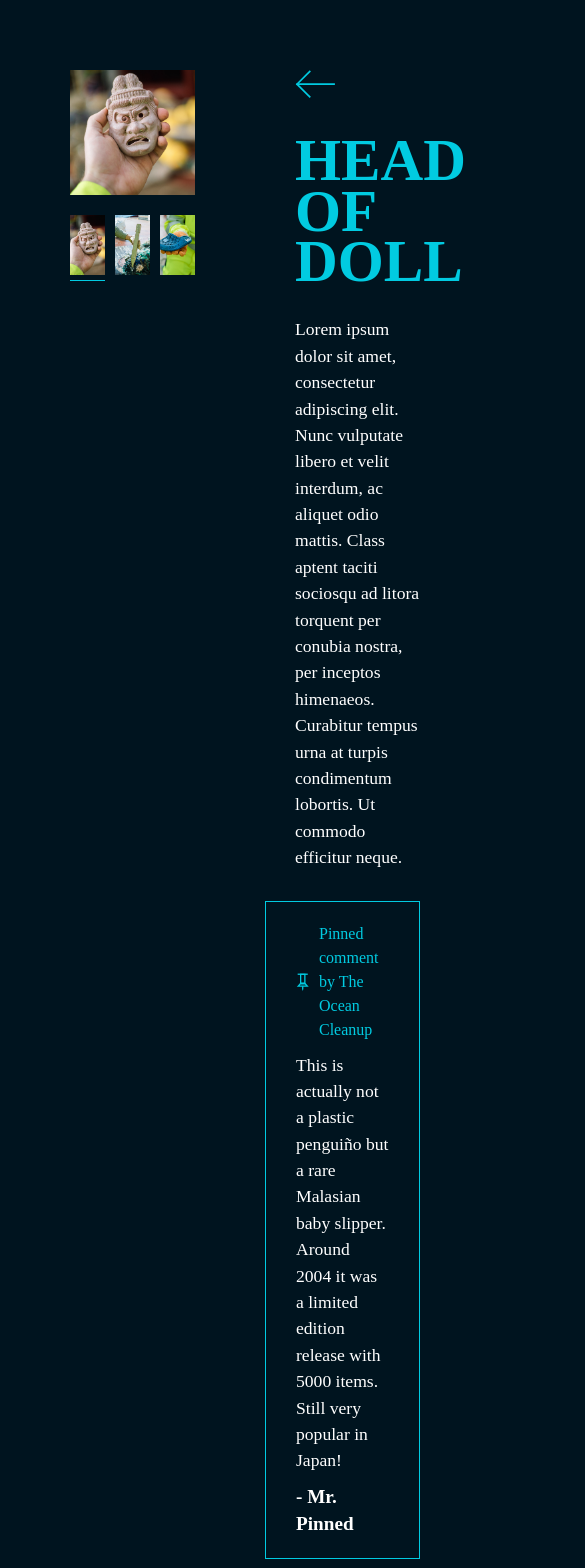
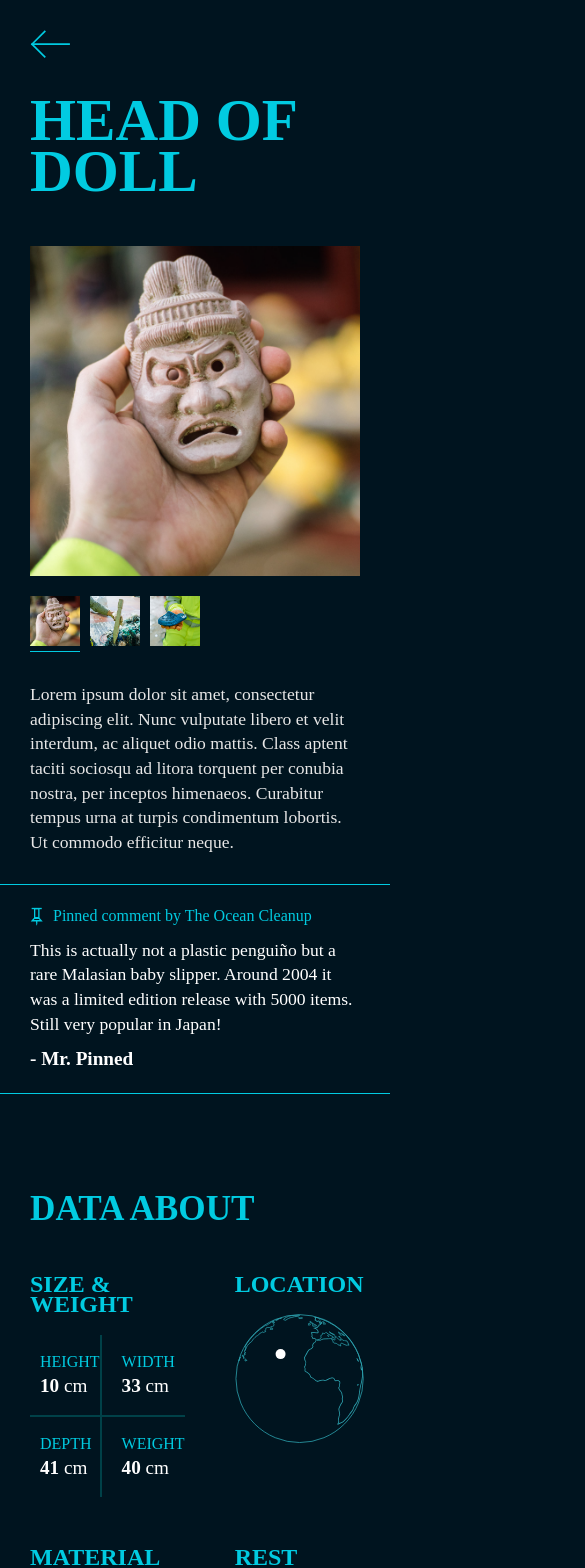
Before and after one commit to teunism/teunis-site, a React app: page /doll-head in a window 390 px wide. Shown: the top 1568 px of the page, 585 px wide, since content can reach past the window. Built offline with nearby package versions, Linux system fonts and the light colour scheme; a web font is replaced by a local one.

Commit message:
Add mobile item page

```diff
--- a/src/components/Molecules/PinnedComment/PinnedComment.scss
+++ b/src/components/Molecules/PinnedComment/PinnedComment.scss
@@ -4,8 +4,14 @@
     @include constrain(small-medium);
     box-sizing: content-box;
     padding: gap(3) gap(4);
-    margin-left: -#{gap(4)};
-    border: 1px solid $blue;
+    margin: 0 -#{gap(4)};
+    border-top: 1px solid $blue;
+    border-bottom: 1px solid $blue;
+
+    @include bp-min(small) {
+        margin-left: -#{gap(4)};
+        border: 1px solid $blue;
+    }
 }
 
 .pinned-comment__supertitle {
--- a/src/components/Templates/GlobeTemplate/GlobeTemplate.scss
+++ b/src/components/Templates/GlobeTemplate/GlobeTemplate.scss
@@ -35,7 +35,6 @@
 /**
  * Mobile globe page
  */
-
 .globe-template--mobile {
     display: block;
     height: auto;
@@ -71,5 +70,8 @@
 .globe-template--mobile .globe-intro__text {
     color: $text-dark;
     font-size: 1rem;
-    line-height: 1.4;
 }
+
+.item-detail-template__intro {
+    color: $off-white;
+}
--- a/src/components/Templates/ItemDetailTemplate/ItemDetailTemplate.js
+++ b/src/components/Templates/ItemDetailTemplate/ItemDetailTemplate.js
@@ -14,20 +14,19 @@ import "./ItemDetailTemplate.scss";
 
 const ItemDetailTemplate = () => {
     const { itemUrl } = useParams();
+
     const item = itemsData.find((item) => item.url == itemUrl);
+    const pinnedComment = item.comments.find((comment) => comment.pinned);
+    const mobileScreen = window.innerWidth < 640;
 
-    const pinnedComment = item.comments.find((comment) => comment.pinned);
+    const classes = mobileScreen
+        ? "item-detail-template item-detail-template--mobile"
+        : "item-detail-template";
 
     return (
-        <div className="item-detail-template">
-            <div className="item-detail-template__images">
-                <div className="item-detail-template__images-inner">
-                    <ItemImages images={item.images} />
-                </div>
-            </div>
-
-            <section className="item-detail-template__info">
-                <div className="item-detail-template__text">
+        <div className={classes}>
+            {mobileScreen && (
+                <>
                     <Link className="item-detail-template__link" to="/">
                         <img
                             className="item-detail-template__arrow-icon"
@@ -38,6 +37,30 @@ const ItemDetailTemplate = () => {
                     <h1 className="item-detail-template__title">
                         {item.title}
                     </h1>
+                </>
+            )}
+            <div className="item-detail-template__images">
+                <div className="item-detail-template__images-inner">
+                    <ItemImages images={item.images} />
+                </div>
+            </div>
+
+            <section className="item-detail-template__info">
+                <div className="item-detail-template__text">
+                    {!mobileScreen && (
+                        <>
+                            <Link className="item-detail-template__link" to="/">
+                                <img
+                                    className="item-detail-template__arrow-icon"
+                                    src={ArrowIcon}
+                                    alt=""
+                                />
+                            </Link>
+                            <h1 className="item-detail-template__title">
+                                {item.title}
+                            </h1>
+                        </>
+                    )}
                     <p className="item-detail-template__intro">{item.intro}</p>
 
                     {pinnedComment && (
--- a/src/components/Templates/ItemDetailTemplate/ItemDetailTemplate.scss
+++ b/src/components/Templates/ItemDetailTemplate/ItemDetailTemplate.scss
@@ -58,3 +58,29 @@
 .item-detail-template__arrow-icon:hover {
     transform: translateX(-20%);
 }
+
+/**
+ * Mobile globe page
+ */
+.item-detail-template--mobile {
+    display: block;
+    padding: gap(4);
+}
+
+.item-detail-template--mobile .item-detail-template__info {
+    width: 100%;
+}
+
+.item-detail-template--mobile .item-detail-template__title {
+    margin-bottom: gap(5);
+}
+
+.item-detail-template--mobile .item-detail-template__images {
+    width: 100%;
+    margin-bottom: gap(4);
+}
+
+.item-detail-template--mobile .item-images__small-image-figure {
+    width: 50px;
+    height: 50px;
+}
--- a/src/styles/base/colors.scss
+++ b/src/styles/base/colors.scss
@@ -1,6 +1,8 @@
 $white: #fff;
 $black: #000;
+
 $text-dark: #cbcbcb;
+$off-white: #e7e7e7;
 
 $blue-darker: #00141f;
 $blue-dark: #004148;
--- a/src/styles/global.scss
+++ b/src/styles/global.scss
@@ -51,6 +51,10 @@ main {
 
 p {
     font-weight: 300;
-    line-height: 1.5;
+    line-height: 1.4;
     font-size: 1.1rem;
+
+    @include bp-min(small) {
+        line-height: 1.5;
+    }
 }
```
